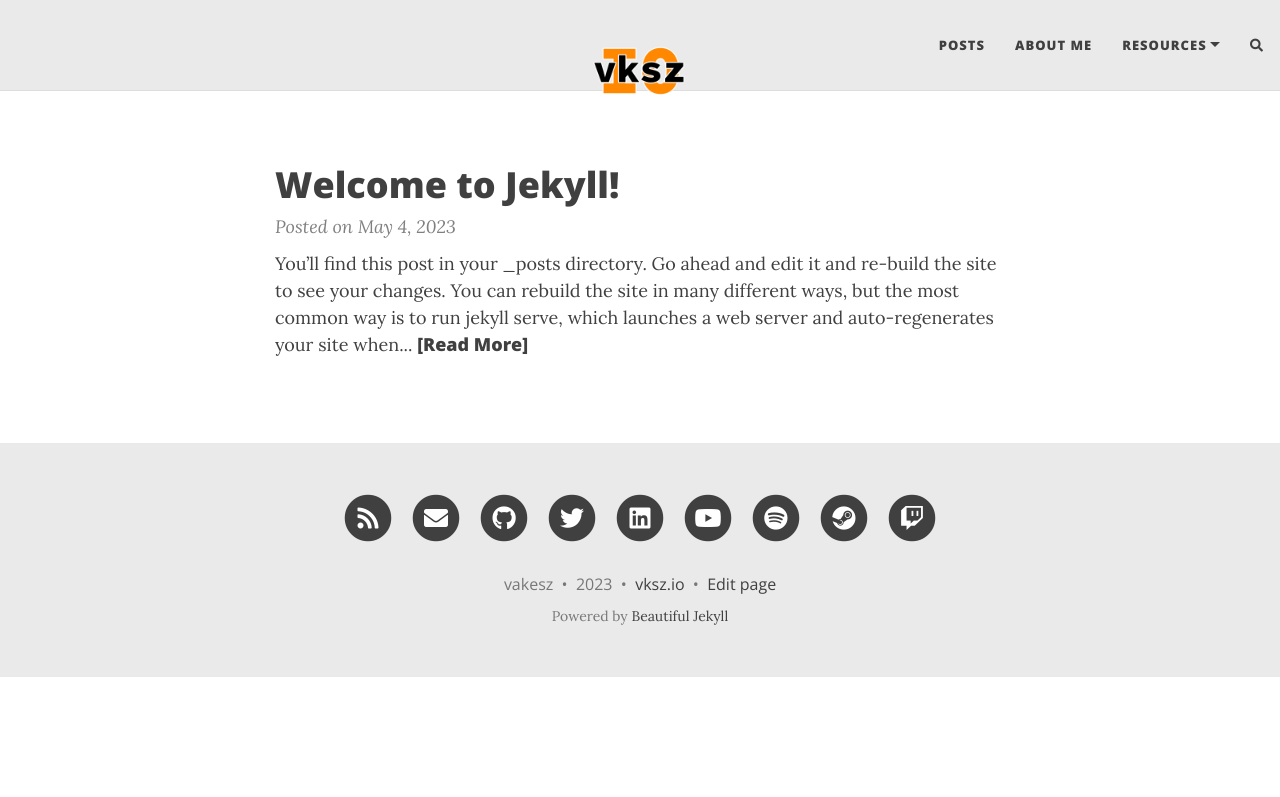
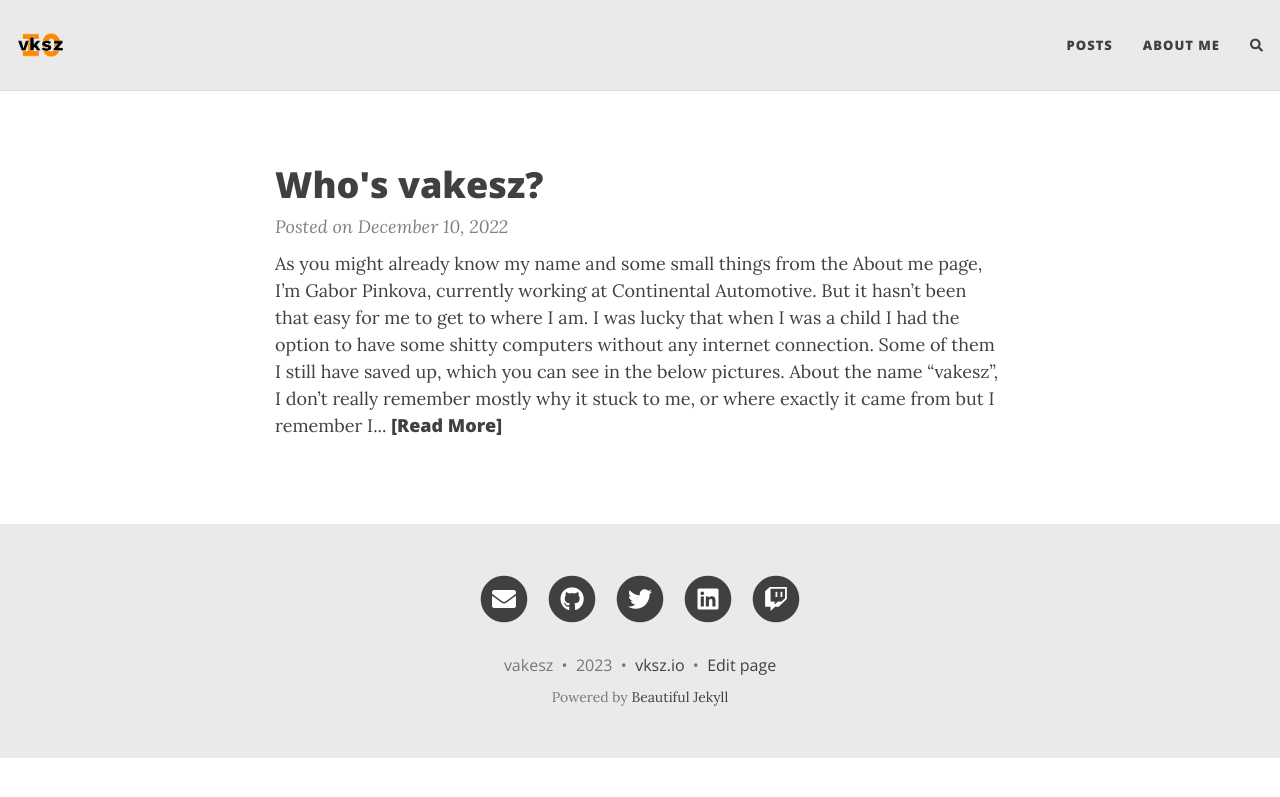
Before and after one commit to vakesz/vkszblog, a Jekyll site: the page built from index.markdown, in a window 1280 px wide. Shown: the top 797 px of the page. Built offline with Jekyll 4.4.1, drawn with Linux system fonts in a browser that asks for light colours; nearby versions of some CDN libraries; the list of posts is cut into pages by our own code; comment, search, counter and statistics services are not loaded.

Commit message:
Add design + post

```diff
--- a/_config.yml
+++ b/_config.yml
@@ -22,9 +22,9 @@ author: vakesz
 navbar-links:
   Posts: "index"
   About Me: "aboutme"
-  Resources:
-    - Beautiful Jekyll: "https://beautifuljekyll.com"
-    - Learn markdown: "https://www.markdowntutorial.com/"
+#  Resources:
+#    - Beautiful Jekyll: "https://beautifuljekyll.com"
+#    - Learn markdown: "https://www.markdowntutorial.com/"
 
 ################
 # --- Logo --- #
@@ -32,14 +32,14 @@ navbar-links:
 
 # Image to show in the navigation bar - works best with a square image
 # Remove this parameter if you don't want an image in the navbar
-avatar: "/assets/img/avatar-icon.png"
+#avatar: "/assets/img/avatar-icon.png"
 
 # By default, the image is cut into a circle. You can disable this behaviour by setting 'round-avatar: false'
 round-avatar: false
 
 # If you want to have an image logo in the top-left corner instead of having the title of the website,
 # then specify the following parameter
-#title-img: /path/to/image
+title-img: "/assets/img/avatar-icon.png"
 
 
 #####################################
@@ -49,13 +49,12 @@ round-avatar: false
 # Select the social network links that you want to show in the footer.
 # Uncomment the links you want to show and add your information to each one.
 social-network-links:
-  email: "hello@vksz.io"
-  rss: true  # remove this line if you don't want to show an RSS link at the bottom
   #facebook: yourname
   github: vakesz
   twitter: vakeszqe
+  email: "hello@vksz.io"
   #patreon: yourname
-  youtube: channel/UC_00DyOaJLQIBv9WL8Wn41Q
+#  youtube: channel/UC_00DyOaJLQIBv9WL8Wn41Q
 #  medium: yourname
 #  reddit: yourname
   linkedin: gabor-pinkova
@@ -63,9 +62,9 @@ social-network-links:
 #  stackoverflow: "yourname"
 #  snapchat: yourname
 #  instagram: yourname
-  spotify: vakesz
+#  spotify: vakesz
 #  telephone: yourname
-  steam: vakesz
+#  steam: vakesz
   twitch: vakesz
 #  yelp: yourname
 #  telegram: yourname
@@ -97,7 +96,7 @@ share-links-active:
 url-pretty: "vksz.io"
 
 # Excerpt word length - Truncate the excerpt of each post on the feed page to the specified number of words
-excerpt_length: 50
+excerpt_length: 100
 
 # Whether or not to show an excerpt for every blog post in the feed page
 feed_show_excerpt: true
@@ -117,7 +116,7 @@ edit_page_button: true
 navbar-var-length: false
 
 # The keywords to associate with your website, for SEO purposes
-#keywords: "my,list,of,keywords"
+keywords: "vakesz,vksz,blog"
 
 ######################################
 # --- Colours / background image --- #
@@ -252,7 +251,7 @@ date_format: "%B %-d, %Y"
 timezone: "Europe/Budapest"
 markdown: kramdown
 highlighter: rouge
-permalink: /:year-:month-:day-:title/
+permalink: /:year-:month-:title/
 paginate: 5
 
 kramdown:
--- /dev/null
+++ b/_posts/2022-12-10-Who's-vakesz.markdown
@@ -0,0 +1,29 @@
+---
+layout: post
+title:  "Who's vakesz?"
+date:   2022-12-10 16:11:30 +0200
+categories: vakesz vksz who
+---
+
+As you might already know my name and some small things from the About me page, I’m Gabor Pinkova, currently working at Continental Automotive. But it hasn’t been that easy for me to get to where I am. I was lucky that when I was a child I had the option to have some shitty computers without any internet connection. Some of them I still have saved up, which you can see in the below pictures. About the name “vakesz”, I don’t really remember mostly why it stuck to me, or where exactly it came from but I remember I was called “vaksi” a few times when I was small and maybe I created it due to that back then, cause this one sounded way cooler.
+
+When I was small I learned to program in school and was interested in it already. I loved breaking down ideas into smaller parts and trying to find a way to solve them that way. That always satisfied me. Then later in time, I got to the university and it was just downright boring. I wasn’t feeling like I was learning anything new, therefore didn’t put much effort into it or care about it. After 1.5 years, I’ve left it without any regrets. I didn’t know at the time that it might hurt me in the future.
+
+<p align="center">
+<img src="../assets/img/pc2.webp"><br>
+<font size="1px">One of my first PCs from around the 90s.</font>
+</p>
+
+But, let’s jump to the present then. I’m currently working at my current job for almost 5 years. I do enjoy it, cause the people are quite awesome and helpful. Sure, there are a few who you gotta avoid but you learn that over time, and gladly, there are not many. Some customer projects are exhausting, or even mentors if you start as a new engineer anywhere, but I was lucky to have someone so talented as Zoltan P. and Attila H. They taught me a lot of things that I can appreciate highly. They were lazy, but also smart. They didn’t give me a right away solution 100% of the time, instead just told me to look around there or another place, trying to at least give me a starting point to look at. For some people it can be exhausting I understand but I loved to sit down and understand, what was actually happening at those parts where they directed me. That way I picked up a lot more understanding of how things work, and how they are connected to one another, and could become a person that I can be kind of proud of. But there are fewer and less exciting topics that I find and probably it has to do about me, that honestly I became a bit lazy and do not feel as much excitement as in the past about my job. Sure, it’s awesome to see a lot of the camo-wrapped cars running around and having some discussion with the customers and seeing that they actually care about the final product. But I feel like something has to change.
+
+<p align="center">
+<img src="../assets/img/camo_car.webp">
+</p>
+
+Why did I say that leaving the university might bight me in the back later? Currently, I’m stuck as an SW Technician as my official role even if I’m doing engineering and can’t progress further, because HR says that to be an Engineer you must be graduated. I complained this about a lot and hopefully, there’ll be some changes to it in the future, but don’t know yet. Why does it hurt? Cause I’m being contacted on Linkedin by multiple recruitment agencies for engineering positions due to my years of experience. It’s charming but I feel comfortable at my place for now, and I hope that it stays that way.
+
+But as a finishing paragraph, I do enjoy mountain biking a lot too, although didn’t spend as much time with it this year as I wanted to but I’m going to change it for the better for next year. To give you a slight overview kind reader here’s one of my videos about the place where I like to hang out.
+
+<div class="iframe-container">
+<iframe class="iframe-video" src="https://www.youtube.com/embed/CECk3XKRFRM" allowfullscreen></iframe>
+</div>
--- a/_posts/2023-05-04-welcome-to-jekyll.markdown
+++ /dev/null
@@ -1,29 +0,0 @@
----
-layout: post
-title:  "Welcome to Jekyll!"
-date:   2023-05-04 16:11:30 +0200
-categories: jekyll update
----
-You’ll find this post in your `_posts` directory. Go ahead and edit it and re-build the site to see your changes. You can rebuild the site in many different ways, but the most common way is to run `jekyll serve`, which launches a web server and auto-regenerates your site when a file is updated.
-
-Jekyll requires blog post files to be named according to the following format:
-
-`YEAR-MONTH-DAY-title.MARKUP`
-
-Where `YEAR` is a four-digit number, `MONTH` and `DAY` are both two-digit numbers, and `MARKUP` is the file extension representing the format used in the file. After that, include the necessary front matter. Take a look at the source for this post to get an idea about how it works.
-
-Jekyll also offers powerful support for code snippets:
-
-{% highlight ruby %}
-def print_hi(name)
-  puts "Hi, #{name}"
-end
-print_hi('Tom')
-#=> prints 'Hi, Tom' to STDOUT.
-{% endhighlight %}
-
-Check out the [Jekyll docs][jekyll-docs] for more info on how to get the most out of Jekyll. File all bugs/feature requests at [Jekyll’s GitHub repo][jekyll-gh]. If you have questions, you can ask them on [Jekyll Talk][jekyll-talk].
-
-[jekyll-docs]: https://jekyllrb.com/docs/home
-[jekyll-gh]:   https://github.com/jekyll/jekyll
-[jekyll-talk]: https://talk.jekyllrb.com/
--- a/about.markdown
+++ /dev/null
@@ -1,18 +0,0 @@
----
-layout: page
-title: About
-permalink: /about/
----
-
-This is the base Jekyll theme. You can find out more info about customizing your Jekyll theme, as well as basic Jekyll usage documentation at [jekyllrb.com](https://jekyllrb.com/)
-
-You can find the source code for Minima at GitHub:
-[jekyll][jekyll-organization] /
-[minima](https://github.com/jekyll/minima)
-
-You can find the source code for Jekyll at GitHub:
-[jekyll][jekyll-organization] /
-[jekyll](https://github.com/jekyll/jekyll)
-
-
-[jekyll-organization]: https://github.com/jekyll
--- a/aboutme.md
+++ b/aboutme.md
@@ -4,13 +4,12 @@ title: About me
 subtitle: Why you'd want to go on a date with me
 ---
 
-My name is Inigo Montoya. I have the following qualities:
-
-- I rock a great mustache
-- I'm extremely loyal to my family
-
-What else do you need?
+I’m Gabor "vakesz" Pinkova. Currently, I work at Continental Automotive as a Software Engineer coding in C, on various projects. But I like doing multiple other different things in my free time. Also, I live in Hungary in a small village, which I immensely enjoy cause it’s hushed around here.
+ - MTB riding
+ - Making videos
+ - Making photos
+ - Writing short poems
 
 ### My story
 
-To be honest, I'm having some trouble remembering right now, so why don't you just watch [my movie](https://en.wikipedia.org/wiki/The_Princess_Bride_%28film%29) and it will answer **all** your questions.
+To be honest, I'm having some trouble remembering it right now, so why don't you just check this out and it will answer **all** your questions.
--- a/assets/css/beautifuljekyll.css
+++ b/assets/css/beautifuljekyll.css
@@ -147,10 +147,6 @@ img {
   padding-top: 0.625rem;
   padding-bottom: 0.625rem;
   font-size: 1.125rem;
-}
-
-.navbar-brand {
-  visibility: hidden;
 }
 
 .navbar-custom .navbar-brand-logo {
@@ -1122,3 +1118,18 @@ pre {
     display: inline-block;
   }
 }
+
+.iframe-container {
+  position: relative;
+  width: 100%;
+  padding-bottom: 56.25%;
+}
+
+.iframe-video {
+  position: absolute;
+  top: 0;
+  left: 0;
+  width: 100%;
+  height: 100%;
+  border: 0;
+}
```
Also changed, not shown: assets/img/camo_car.webp (added), assets/img/pc2.webp (added).
